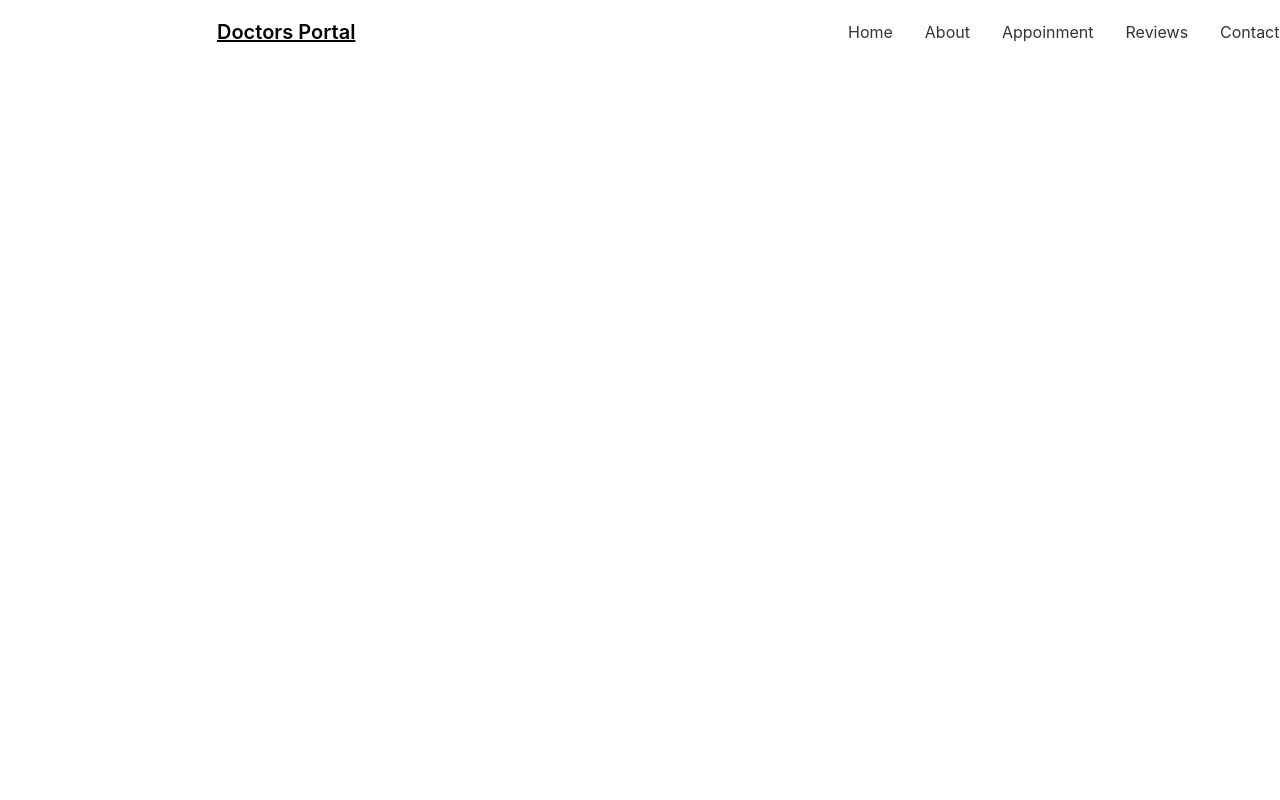
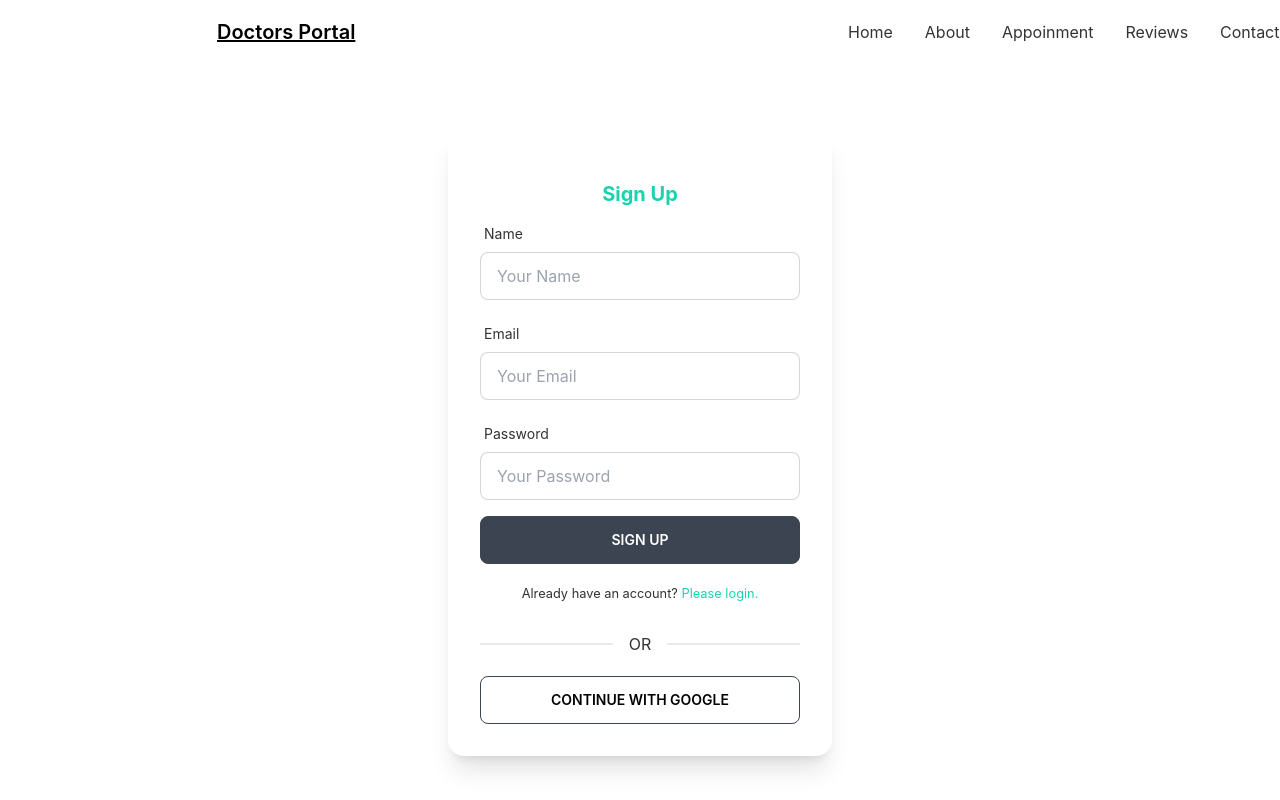
Before and after one commit to shah-rubel/doctors-portal-client, a React (Create React App) app: page /register in a window 1280 px wide. Shown: the top 800 px of the page. Built offline with nearby package versions, Linux system fonts and the light colour scheme; no server answers.

Commit message:
login register done

```diff
--- a/src/Pages/Login/Login.js
+++ b/src/Pages/Login/Login.js
@@ -1,13 +1,35 @@
 import React from 'react';
-import { useNavigate } from "react-router-dom";
+import { useLocation, useNavigate } from "react-router-dom";
+import {useSendPasswordResetEmail } from 'react-firebase-hooks/auth';
 import auth from '../../firebase.config';
 import { useSignInWithEmailAndPassword } from 'react-firebase-hooks/auth';
 import { useSignInWithGoogle } from 'react-firebase-hooks/auth';
 import { useForm } from "react-hook-form";
+import Loading from '../Shared/Loading';
 
 const Login = () => {
-    const { register, formState: { errors }, handleSubmit } = useForm();
-    const onSubmit = (data) => console.log(data);
+
+    const [sendPasswordResetEmail, sending, resetError] = useSendPasswordResetEmail(
+        auth
+    );
+    const handleResetPassword = async () => {
+        const email = getValues('email');
+        if(email){
+            await sendPasswordResetEmail(email);
+            alert('Sent email');
+        }
+        else{
+            alert('Pleas enter valid email.');
+        }
+
+    }
+    const { register, formState: { errors }, handleSubmit, reset,getValues } = useForm();
+    const location = useLocation();
+    let from = location.state?.from?.pathname || "/";
+    const onSubmit = (data) => {
+        signInWithEmailAndPassword(data.email, data.password);
+        reset();
+    }
     const navigate = useNavigate();
     const handleRegisterBtn = () => {
         navigate('/register');
@@ -28,16 +50,23 @@ const Login = () => {
     const handleGoogleSignin = () => {
         signInWithGoogle();
     }
-    const handleEmailPasswordSignin = event => {
-        event.preventDefault();
-        const email = event.target.email.value;
-        const password = event.target.password.value;
-        signInWithEmailAndPassword(email, password)
-        console.log(email, password);
-        event.target.reset();
+    // const handleEmailPasswordSignin = event => {
+    //     event.preventDefault();
+    //     const email = event.target.email.value;
+    //     const password = event.target.password.value;
+
+    //     console.log(email, password);
+    //     event.target.reset();
+    // }
+    if (loading || loading1 || sending) {
+        return <Loading></Loading>
+    }
+    let signInError;
+    if (error || error1 || resetError) {
+        signInError = <p className='text-red-500 mb-2'><small>{error?.message || error1?.message || resetError?.message}</small></p>
     }
     if (user || user1) {
-        console.log(user);
+        navigate(from, { replace: true });
     }
     return (
         <div class="card w-96 bg-base-100 shadow-xl mx-auto">
@@ -81,24 +110,25 @@ const Login = () => {
                                     message: 'Please type Password.'
                                 },
                                 pattern: {
-                                    value: /^[A-Za-z]+$/,
-                                    message: 'Please provide valid password'
+                                    value: /^(?=.*\d)(?=.*[!@#$%^&*])(?=.*[a-z])(?=.*[A-Z]).{8,}$/,
+                                    message: 'Password min 8 letter password, with at least a symbol, upper and lower case letters and a number.'
                                 }
                             })}
                         />
+                        <span><button onClick={handleResetPassword} className='text-secondary' >Forgot password?</button></span>
                         <label class="label">
                             {errors.password?.type === 'required' && <span class="label-text-alt text-red-500">{errors.password.message}</span>}
                             {errors.password?.type === 'pattern' && <span class="label-text-alt text-red-500">{errors.password.message}</span>}
                         </label>
                     </div>
+                    {signInError}
 
-
-                    <input className='w-full max-w-xs btn' value="Login" type="submit" />
+                    <input className='w-full max-w-xs btn text-white' value="Login" type="submit" />
                 </form>
 
 
 
-                <p className='my-2'>New to doctors portal? <span><button onClick={handleRegisterBtn} className='text-secondary' >Create new account.</button></span> </p>
+                <p className='my-2 text-center'><small>New to doctors portal? <span><button onClick={handleRegisterBtn} className='text-secondary' >Create new account.</button></span></small> </p>
                 <div class="flex flex-col w-full border-opacity-50">
 
                     <div class="divider">OR</div>
--- a/src/Pages/Login/Register.js
+++ b/src/Pages/Login/Register.js
@@ -1,11 +1,146 @@
-import React from 'react';
+import React, { useEffect } from 'react';
+import { useNavigate } from "react-router-dom";
+import auth from '../../firebase.config';
+import { useCreateUserWithEmailAndPassword } from 'react-firebase-hooks/auth';
+import { useUpdateProfile } from 'react-firebase-hooks/auth';
+import { useSignInWithGoogle } from 'react-firebase-hooks/auth';
+import { useForm } from "react-hook-form";
+import Loading from '../Shared/Loading';
+import { async } from '@firebase/util';
+
+const Register = () => {
+    const { register, formState: { errors }, handleSubmit,reset } = useForm();
+    const onSubmit = async(data) => {
+       await createUserWithEmailAndPassword(data.email, data.password);
+       await updateProfile({displayName:data.name});
+       alert('Profile updated!');
+       navigate('/appoinment');
+       console.log(data);
+        reset();
+    }
 
 
-const Register = () => {
+    const navigate = useNavigate();
+    const handleRegisterBtn = () => {
+        navigate('/login');
+    }
+    const [updateProfile, updating, updateError] = useUpdateProfile(auth);
+    const [
+        signInWithGoogle,
+        user,
+        loading,
+        error
+    ] = useSignInWithGoogle(auth);
+    const [
+        createUserWithEmailAndPassword,
+        user1,
+        loading1,
+        error1,
+      ] = useCreateUserWithEmailAndPassword(auth,{sendEmailVerification:true});
+
+    const handleGoogleSignin = () => {
+        signInWithGoogle();
+    }
+    if (loading || loading1 || updating) {
+        return <Loading></Loading>
+    }
+    let signInError;
+    if (error || error1 || updateError) {
+        signInError = <p className='text-red-500 mb-2'><small>{error?.message || error1?.message || updateError?.message}</small></p>
+    }
+    if (user || user1) {
+        console.log(user || user1);
+    }
 
     return (
-        <div>
+        <div class="card w-96 bg-base-100 shadow-xl mx-auto">
+            <div class="card-body">
+                <h2 class="text-center text-xl text-secondary mt-5 font-bold">Sign Up</h2>
+                <form onSubmit={handleSubmit(onSubmit)}>
+                    <div class="form-control w-full max-w-xs">
+                        <label class="label">
+                            <span class="label-text">Name</span>
 
+                        </label>
+                        <input
+                            type="text"
+                            placeholder="Your Name"
+                            class="input input-bordered w-full max-w-xs"
+                            {...register("name", {
+                                required: {
+                                    value: true,
+                                    message: 'Please type your name.'
+                                }
+                            })}
+                        />
+                        <label class="label">
+                            {errors.name?.type === 'required' && <span class="label-text-alt text-red-500">{errors.name.message}</span>}
+
+                        </label>
+                        <label class="label">
+                            <span class="label-text">Email</span>
+
+                        </label>
+                        <input
+                            type="email"
+                            placeholder="Your Email"
+                            class="input input-bordered w-full max-w-xs"
+                            {...register("email", {
+                                required: {
+                                    value: true,
+                                    message: 'Please type email.'
+                                },
+                                pattern: {
+                                    value: /[a-z0-9]+@[a-z]+\.[a-z]{2,3}/,
+                                    message: 'Please provide valid email'
+                                }
+                            })}
+                        />
+                        <label class="label">
+                            {errors.email?.type === 'required' && <span class="label-text-alt text-red-500">{errors.email.message}</span>}
+                            {errors.email?.type === 'pattern' && <span class="label-text-alt text-red-500">{errors.email.message}</span>}
+                        </label>
+                        <label class="label">
+                            <span class="label-text">Password</span>
+                        </label>
+                        <input
+                            type="password"
+                            placeholder="Your Password"
+                            class="input input-bordered w-full max-w-xs"
+                            {...register("password", {
+                                required: {
+                                    value: true,
+                                    message: 'Please type Password.'
+                                },
+                                pattern: {
+                                    value: /^(?=.*\d)(?=.*[!@#$%^&*])(?=.*[a-z])(?=.*[A-Z]).{8,}$/,
+                                    message: 'Password min 8 letter password, with at least a symbol, upper and lower case letters and a number.'
+                                }
+                            })}
+                        />
+
+                        <label class="label">
+                            {errors.password?.type === 'required' && <span class="label-text-alt text-red-500">{errors.password.message}</span>}
+                            {errors.password?.type === 'pattern' && <span class="label-text-alt text-red-500">{errors.password.message}</span>}
+                        </label>
+                    </div>
+                    {signInError}
+
+                    <input className='w-full max-w-xs btn text-white' value="Sign Up" type="submit" />
+                </form>
+
+
+
+                <p className='my-2 text-center'><small>Already have an account? <span><button onClick={handleRegisterBtn} className='text-secondary' >Please login.</button></span></small> </p>
+                <div class="flex flex-col w-full border-opacity-50">
+
+                    <div class="divider">OR</div>
+
+                </div>
+                <button
+                    onClick={handleGoogleSignin}
+                    className='border hover:btn-secondary hover:text-white btn bg-white text-black '>Continue with google</button>
+            </div>
         </div>
     );
 };
--- a/src/Pages/MakeAppoinment/BookAppoinment.js
+++ b/src/Pages/MakeAppoinment/BookAppoinment.js
@@ -1,7 +1,10 @@
 import { format } from 'date-fns';
 import React from 'react';
+import { useAuthState } from 'react-firebase-hooks/auth';
+import auth from '../../firebase.config';
 
 const BookAppoinment = ({ treatment, date,setTreatment }) => {
+    const [user, loading, error] = useAuthState(auth);
     const { name, slots, _id } = treatment;
     const handleSubmit = event =>{
         event.preventDefault();
@@ -23,8 +26,8 @@ const BookAppoinment = ({ treatment, date,setTreatment }) => {
                             {slots.map(slot => <option  value={slot}>{slot}</option>)}
 
                         </select>
-                        <input type="text" name='name' placeholder="Your Name" class="input input-bordered w-full max-w-xs" />
-                        <input type="email" name='email' placeholder="Your Email" class="input input-bordered w-full max-w-xs" />
+                        <input type="text" name='name'disabled value={user?.displayName} class="input input-bordered w-full max-w-xs" />
+                        <input type="email" name='email' disabled value={user?.email} class="input input-bordered w-full max-w-xs" />
                         <input type="tel" name='phone' placeholder="Your Phone" class="input input-bordered w-full max-w-xs" />
                         <input type="submit" value="Confirm Appoinment" class="btn btn-secondary text-white w-full max-w-xs" />
                     </form>
--- /dev/null
+++ b/src/Pages/Shared/Loading.js
@@ -0,0 +1,11 @@
+import React from 'react';
+
+const Loading = () => {
+    return (
+        <div class="flex items-center justify-center ">
+            <div class="w-16 h-16 border-b-2 border-gray-900 rounded-full animate-spin"></div>
+        </div>
+    );
+};
+
+export default Loading;
```
Also changed, not shown: src/App.js (+6 -1 lines), src/Pages/Shared/Navbar.js (+19 -2 lines), src/Pages/Shared/RequireAuth.js (added, +19 -0 lines).
